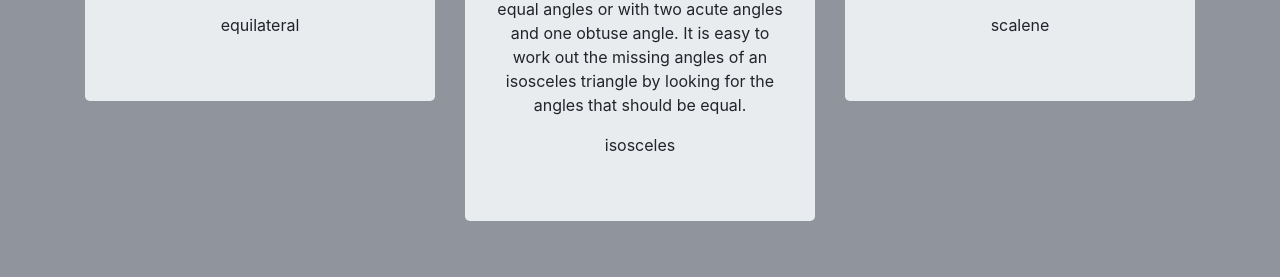
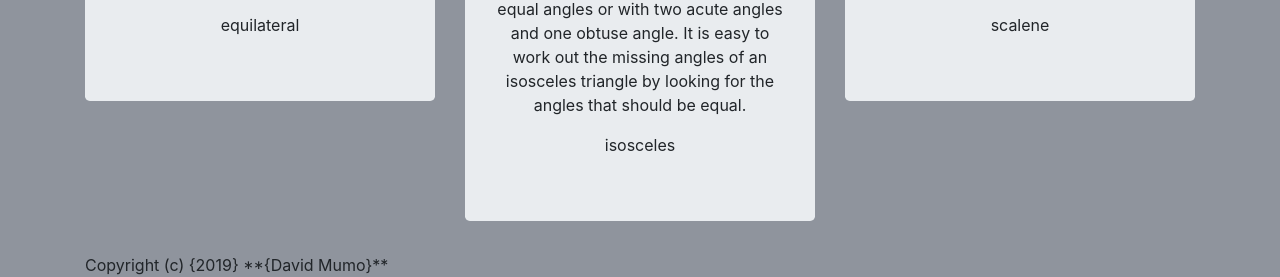
Before and after one commit to Msyoka/triangle-tracker, a plain HTML site: page index.html in a window 1280 px wide. Shown: the part 1021-1298 px from the top of the page. Before the commit the page ends 1274 px from the top, so only its background shows below. Drawn offline with Linux system fonts and the light colour scheme.

Commit message:
add footer to page

```diff
--- a/index.html
+++ b/index.html
@@ -55,6 +55,7 @@
           </div>
         </div>
       </div>
+      <footer>Copyright (c) {2019} **{David Mumo}**</footer>
     </div>
     <script src="js/scripts.js"></script>
   </body>
```
